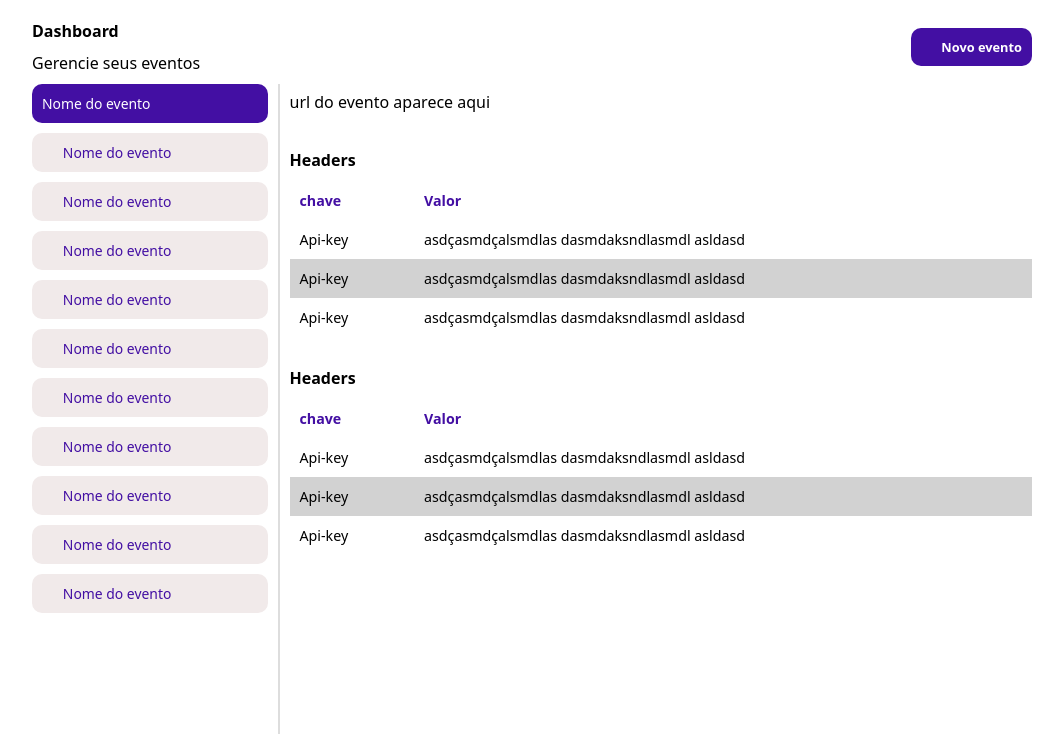
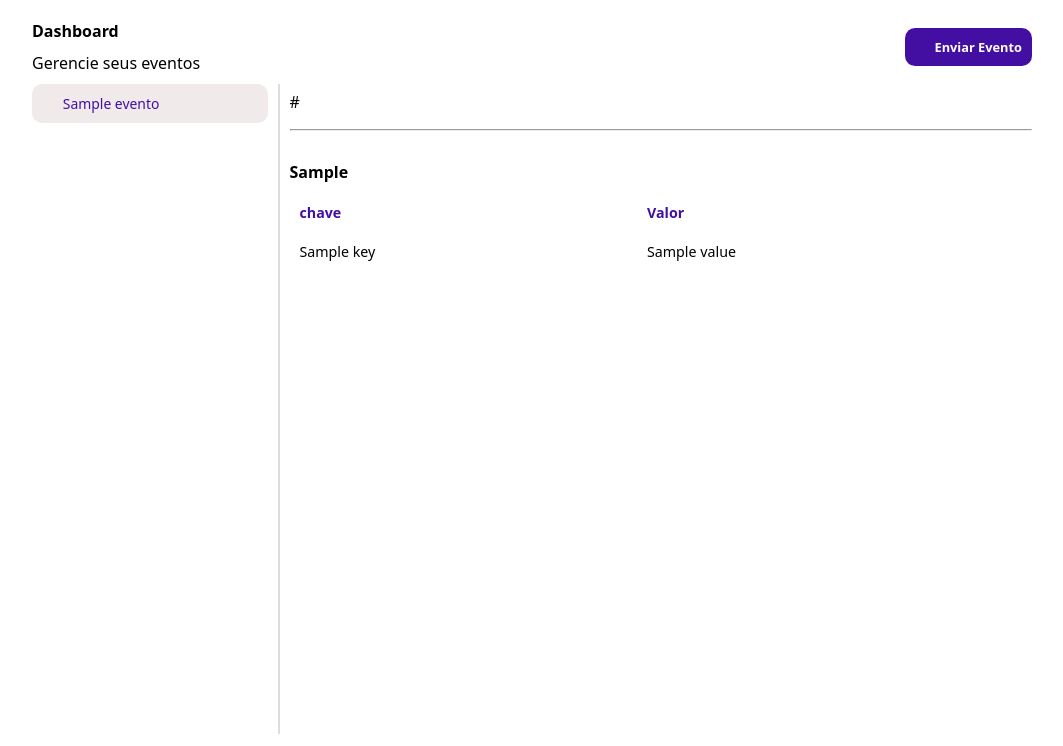
Before and after one commit to luby404/webhost, a Flask app: template app/templates/dashboard.html in a window 1280 px wide. Shown: the part 54-800 px from the top of the page, without its empty margins (108-1171 px from the left). Run offline with Flask 3, Linux system fonts and the light colour scheme; the template is opened without the code that fills it: most values are stand-ins (such as "Sample title", 1, 10 or a date in 2020); parts of the project's set-up code (start-up, migrations or seed data) failed here and were passed over; some web fonts are replaced.

Commit message:
primeira versão funcional

```diff
--- a/app/ext/database.py
+++ b/app/ext/database.py
@@ -2,13 +2,11 @@ from datetime import datetime
 
 import peewee as orm
 
-import uuid
 
 db = orm.SqliteDatabase("banco.db")
 
 class Model(orm.Model):
     criado_em = orm.DateTimeField(default=datetime.now)
-    uuid      = orm.UUIDField(default=uuid.uuid4, primary_key=True)
 
     class Meta:
         database = db
--- a/app/models.py
+++ b/app/models.py
@@ -7,9 +7,10 @@ from .ext.database import orm, Model, db
 
 class Usuario(Model, UserMixin):
     email  = orm.CharField(max_length=256, unique=True)
-    pub_id = orm.CharField(max_length=256, defaukt=lambda: secrets.token_urlsafe(16))
+    pub_id = orm.UUIDField(default=uuid.uuid4)
 
 class Evento(Model):
+    pub_id  = orm.UUIDField(default=uuid.uuid4)
     usuario = orm.ForeignKeyField(Usuario, backref="eventos")
     nome    = orm.CharField(max_length=256)
     data    = orm.TextField(null=True)
--- a/app/static/css/base.css
+++ b/app/static/css/base.css
@@ -121,6 +121,7 @@ table thead {
 
 table td {
     padding: 10px;
+    text-wrap: wrap;
 }
 table tr:nth-child(even){
     background-color: #d2d2d2;
@@ -155,7 +156,6 @@ table tr:nth-child(even){
     background-color: #33333338;
     border-radius: 10px;
     width: 100%;
-    min-width: 130px;
 }
 
 .modal {
@@ -165,9 +165,19 @@ table tr:nth-child(even){
     border: 0;
     padding: 1rem;
 
-    width: 300px;
+    width: 80%;
+    height: 80%;
+
+    max-width: 800px;
+    max-height: 600px;
     border-radius: 10px;
 
+}
+
+.text_area {
+    resize: none;
+    height: 200px;
+    padding: 10px;
 }
 
 .modal::backdrop {
--- a/app/static/css/dashboard.css
+++ b/app/static/css/dashboard.css
@@ -22,6 +22,7 @@
     flex-direction: column;
     gap: 10px;
     padding-right: 10px;
+    min-width: 200px;
 }
 
 .list_events .event {
@@ -48,6 +49,8 @@
     max-height: calc(100dvh - 200px);
     height: calc(100dvh - 200px);
     position: relative;
+
+    max-width: 770px;
 }
 
 .event_details_list .title_detalhes {
--- a/app/templates/dashboard.html
+++ b/app/templates/dashboard.html
@@ -24,7 +24,7 @@
 
     <button class="button" commandFor="modal" command="show-modal">
         <i class="ri-add-line"></i>
-        <span>Novo evento</span>
+        <span>Enviar Evento</span>
     </button>
 </div>
 
@@ -32,14 +32,10 @@
 
     <div class="view list_events_content">
         <div class="list_events">
-            <a href="" class="event ative">
-                <span>Nome do evento</span>
-            </a>
-
-            {% for evento in range(10) %}
-            <a href="" class="event row2">
+            {% for evento in dados.eventos_names %}
+            <a href="{{ url_for('route.dashboard', id=evento.pub_id ) }}" class="event row2">
                 <i class="ri-webhook-line"></i>
-                <span>Nome do evento</span>
+                <span>{{ evento.nome }}</span>
             </a>
             {% endfor %}
 
@@ -48,11 +44,8 @@
     <div class="view column">
 
         <div class="header_event row">
-            <div class="url">url do evento aparece aqui</div>
+            <div class="url">{{ dados.url_evento }}</div>
             <div class="row2">
-                <a href="" class="button button2">
-                    <i class="ri-delete-bin-3-line"></i>
-                </a>
                 <a href="" class="button button2">
                     <i class="ri-reset-right-line"></i>
                 </a>
@@ -61,8 +54,9 @@
 
 
         <div class="event_details_list column">
-            {% for el in range(2) %}
-            <strong class="title_detalhes">Headers</strong>
+            {% for el, data in dados.evento_detalhes.items() %}
+            <hr>
+            <strong class="title_detalhes">{{ el }}</strong>
             <div class="table">
                 <table>
                     <thead>
@@ -72,12 +66,13 @@
                         </tr>
                     </thead>
                     <tbody>
-                        {% for key in range(3) %}
+                        {% for key, value in data.items() %}
                         <tr>
-                            <td>Api-key</td>
-                            <td>asdçasmdçalsmdlas dasmdaksndlasmdl asldasd</td>
+                            <td>{{ key }}</td>
+                            <td>{{ value }}</td>
                         </tr>
                         {% endfor %}
+
                     </tbody>
                 </table>
             </div>
@@ -93,22 +88,63 @@
 
     <div class="column">
         <div class="row">
-            <strong>Nome do webhook</strong>
+            <strong>Enviar Evento</strong>
             <button class="button button2" aria-label="close" commandFor="modal" command="close">
                 <i class="ri-close-line"></i>
             </button>
         </div>
         <form action="" method="post" class="column">
-            <div class="entry">
-                <input type="text" placeholder="Nome do webhook" class="input">
+            <div class="row2">
+                <div class="entry">
+                    <input type="url" placeholder="Url de destino" name="nome" class="input">
+                </div>
+                <div class="entry" style="width: 100px;">
+                    <select name="method" id="" class="input">
+                        <option value="GET">get</option>
+                        <option value="POST">post</option>
+                        <option value="PUT">put</option>
+                        <option value="DELETE">delete</option>
+                    </select>
+                </div>
+                <button class="button">
+                    <span>Enviar</span>
+                </button>
             </div>
-            <button class="button">
-                <span>Adicionar evento</span>
-            </button>
+
+            <div class="row2">
+
+                <div class="entry column">
+                    <strong>Headers</strong>
+                    <textarea name="header" id="" class="text_area" placeholder="Header da requisição">{}</textarea>
+                </div>
+                <div class="entry column">
+                    <strong>Body</strong>
+                    <textarea name="body" id="" class="text_area" placeholder="Corpo da requisição">{}</textarea>
+                </div>
+            </div>
+            <div class="entry column">
+                <strong>Response</strong>
+                <textarea name="response" id="" class="text_area" placeholder="Resposta da requisição"></textarea>
+            </div>
+
+
         </form>
     </div>
 
 </dialog>
 
+<script>
+    document.querySelectorAll(".list_events .event").forEach((el) => {
+        el.classList.remove("ative")
+    })
+
+    document.querySelectorAll(".list_events .event").forEach((el) => {
+
+        if (window.location.pathname == el.getAttribute("href")) el.classList.add("ative")
+
+    })
+
+
+</script>
 
 {% endblock %}
--- a/pyproject.toml
+++ b/pyproject.toml
@@ -6,6 +6,7 @@ readme = "README.md"
 requires-python = ">=3.12"
 dependencies = [
     "flask>=3.1.3",
+    "flask-cors>=6.0.5",
     "flask-login>=0.6.3",
     "peewee>=4.0.6",
     "requests>=2.32.5",
```
Also changed, not shown: app/routes.py (+36 -5 lines), 1 other file.
